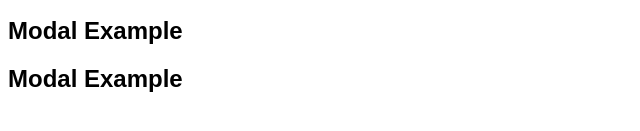
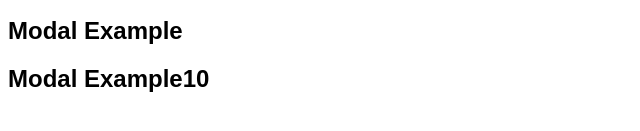
Before and after one commit to maheshpant/iPhoneSwipeTest, a plain HTML site: page index.html in a window 1280 px wide. Shown: the part 475-606 px from the top of the page, 0-640 px from the left. Drawn offline with Linux system fonts and the light colour scheme.

Commit message:
Update index.html

```diff
--- a/index.html
+++ b/index.html
@@ -75,7 +75,7 @@ overflow: scroll;
 <h2>Modal Example</h2>
 <h2>Modal Example</h2>
 <h2>Modal Example</h2>
-<h2>Modal Example</h2>
+<h2>Modal Example10</h2>
 
 <!-- The Modal -->
 <div id="myModal" class="modal">
```
